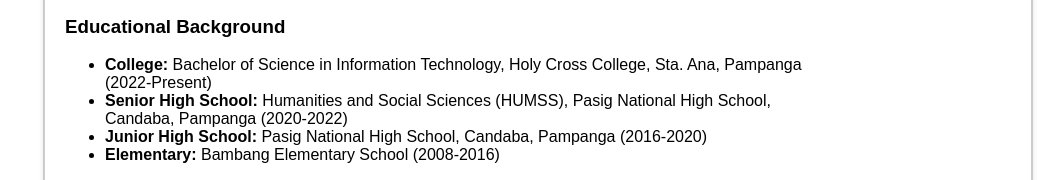
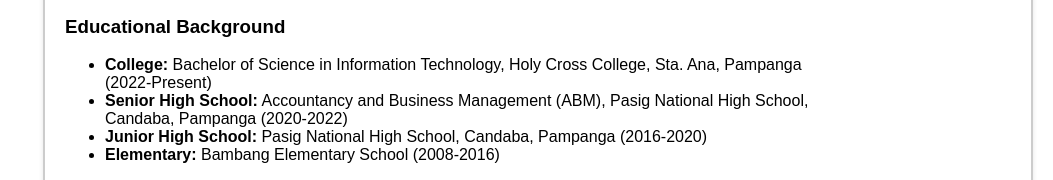
Before and after one commit to janella-may-pangilinan/devops, a plain HTML site: page index.html in a window 1280 px wide. Shown: the part 2427-2607 px from the top of the page, without its empty margins (227-1280 px from the left). Drawn offline with Linux system fonts and the light colour scheme.

Commit message:
edited by aira

```diff
--- a/index.html
+++ b/index.html
@@ -162,7 +162,7 @@
             <h3>Educational Background</h3>
             <ul>
               <li><strong>College:</strong> Bachelor of Science in Information Technology, Holy Cross College, Sta. Ana, Pampanga (2022-Present)</li>
-              <li><strong>Senior High School:</strong> Humanities and Social Sciences (HUMSS), Pasig National High School, Candaba, Pampanga (2020-2022)</li>
+              <li><strong>Senior High School:</strong> Accountancy and Business Management (ABM), Pasig National High School, Candaba, Pampanga (2020-2022)</li>
               <li><strong>Junior High School:</strong> Pasig National High School, Candaba, Pampanga (2016-2020)</li>
               <li><strong>Elementary:</strong> Bambang Elementary School (2008-2016)</li>
             </ul>
```
